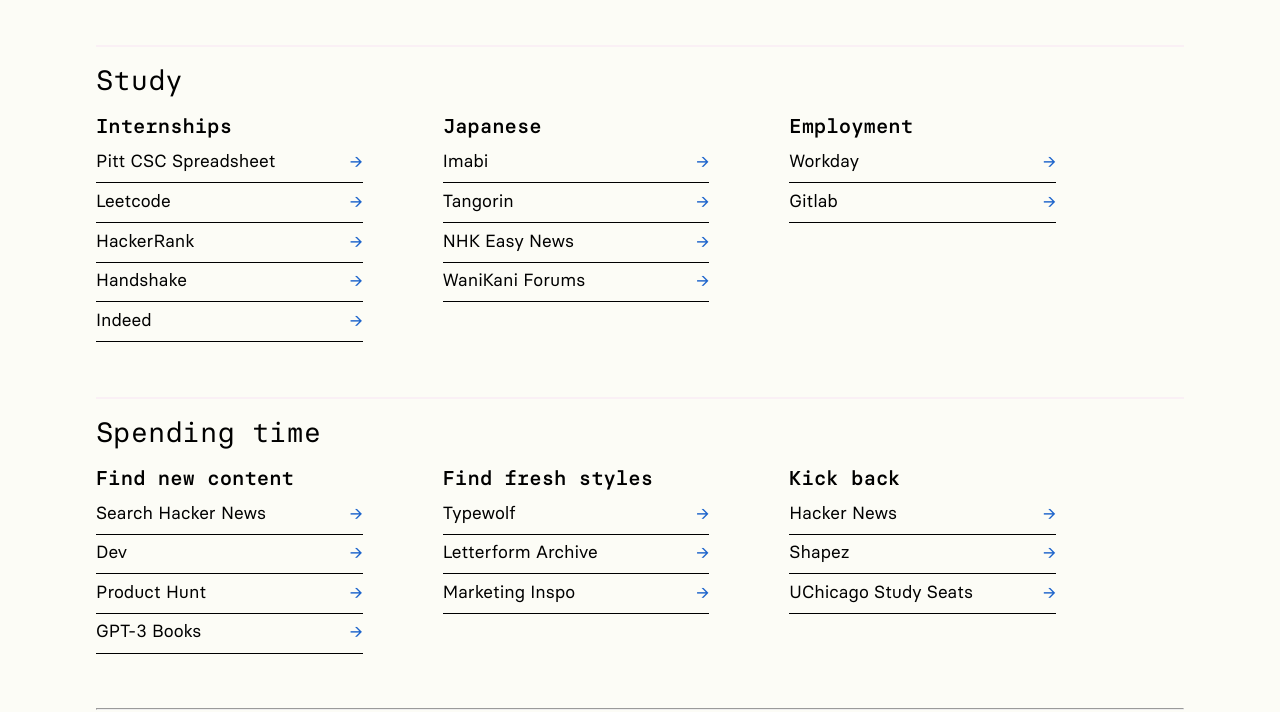
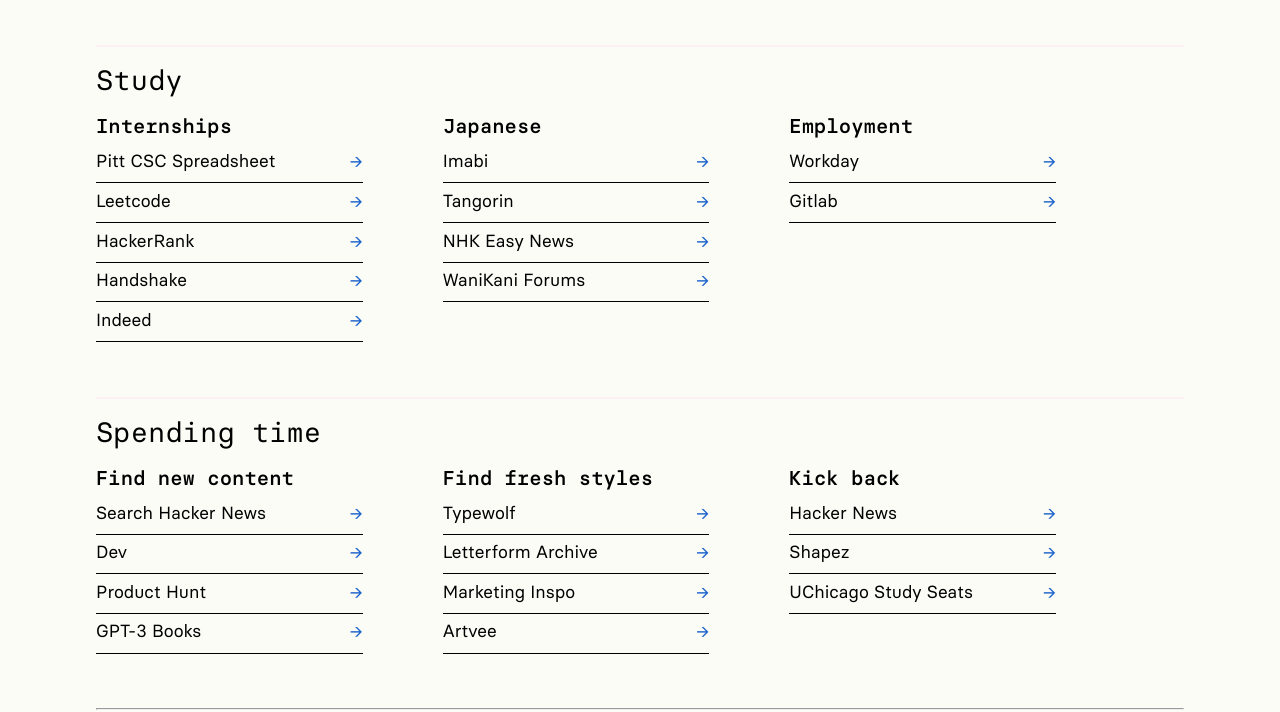
Before and after one commit to EndlessReform/keisling.me, a Gatsby site: page /homepage in a window 1280 px wide. Shown: the part 500-1212 px from the top of the page. Built offline with nearby package versions, Linux system fonts and the light colour scheme; Gatsby itself is replaced by a stand-in of ours.

Commit message:
Added Artvee

```diff
--- a/src/pages/homepage.js
+++ b/src/pages/homepage.js
@@ -111,6 +111,7 @@
                                 <ThreeListItem link="https://www.typewolf.com/" linkName = "Typewolf" />
                                 <ThreeListItem link="https://letterformarchive.org/" linkName = "Letterform Archive" />
                                 <ThreeListItem link='https://www.ecommercestack.co/' linkName = "Marketing Inspo" />
+                                <ThreeListItem link='https://artvee.com' linkName = "Artvee" />
                             </ul>
                        </div>
                        <div className={styles.threeBody}>
```
